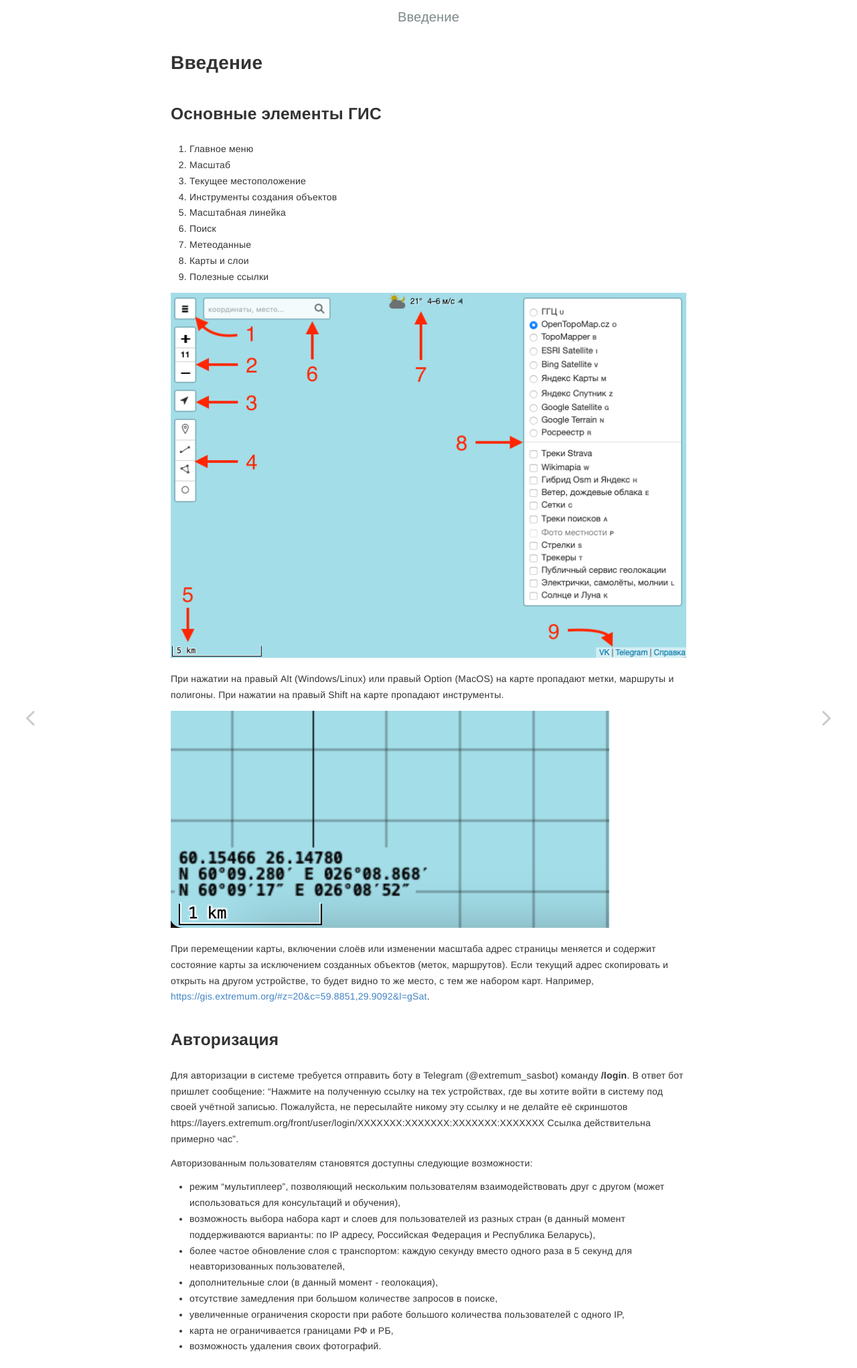
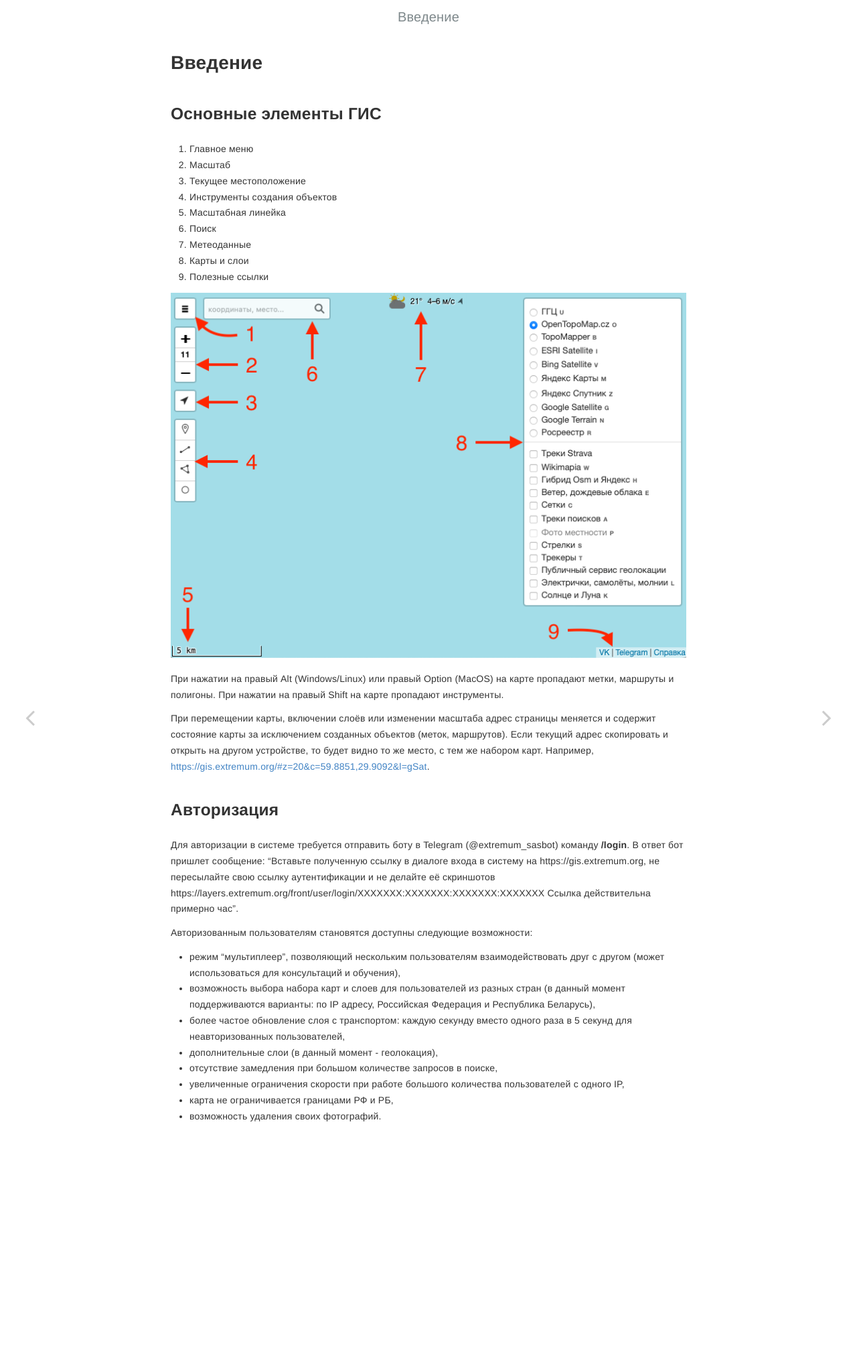
Before and after one commit to extremum-search-and-rescue/help.gis, a Jekyll site: the page built from _posts/2023-05-20-intro.md, in a window 1280 px wide. Shown: the whole page at 67% size. Built offline with Jekyll 4.4.1, drawn with Linux system fonts in a browser that asks for light colours.

Commit message:
Update 2023-05-20-intro.md
Удалена неактуальная картинка с координатами по нажатию правого альта.

```diff
--- a/_posts/2023-05-20-intro.md
+++ b/_posts/2023-05-20-intro.md
@@ -20,12 +20,12 @@ layout: post
 При нажатии на правый Alt (Windows/Linux) или правый Option (MacOS) на карте пропадают метки, маршруты и полигоны.
 При нажатии на правый Shift на карте пропадают инструменты.
 
-![Сетка ГИС - alt](/assets/images/intro/grid-overlay.png)
-
 При перемещении карты, включении слоёв или изменении масштаба адрес страницы меняется и содержит состояние карты за исключением созданных объектов (меток, маршрутов). Если текущий адрес скопировать и открыть на другом устройстве, то будет видно то же место, с тем же набором карт. Например, [https://gis.extremum.org/#z=20&c=59.8851,29.9092&l=gSat](https://gis.extremum.org/#z=20&c=59.8851,29.9092&l=gSat).
 
 ## Авторизация
-Для авторизации в системе требуется отправить боту в Telegram (@extremum_sasbot) команду **/login**. В ответ бот пришлет сообщение: "Нажмите на полученную ссылку на тех устройствах, где вы хотите войти в систему под своей учётной записью. Пожалуйста, не пересылайте никому эту ссылку и не делайте её скриншотов https://layers.extremum.org/front/user/login/XXXXXXX:XXXXXXX:XXXXXXX:XXXXXXX Ссылка действительна примерно час".
+Для авторизации в системе требуется отправить боту в Telegram (@extremum_sasbot) команду **/login**. В ответ бот пришлет сообщение: "Вставьте полученную ссылку в диалоге входа в систему на https://gis.extremum.org, не пересылайте свою ссылку аутентификации и не делайте её скриншотов
+https://layers.extremum.org/front/user/login/XXXXXXX:XXXXXXX:XXXXXXX:XXXXXXX
+Ссылка действительна примерно час".
 
 Авторизованным пользователям становятся доступны следующие возможности:
 - режим "мультиплеер", позволяющий нескольким пользователям взаимодействовать друг с другом (может использоваться для консультаций и обучения),
```
